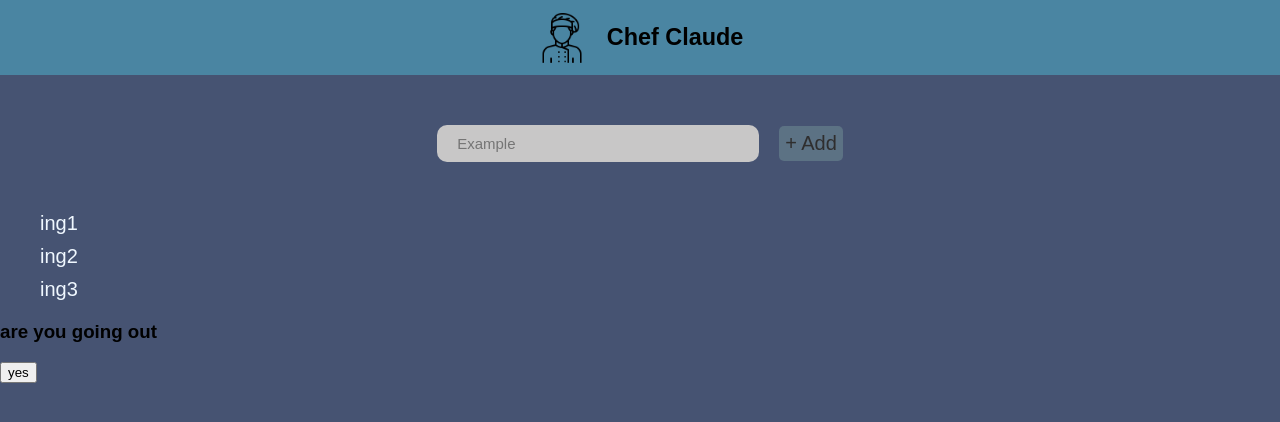
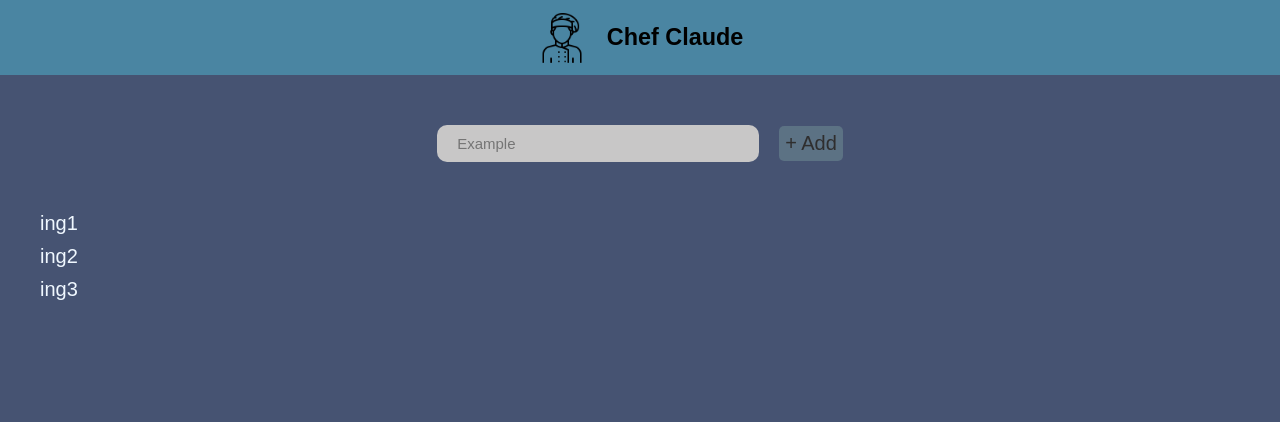
Before and after one commit to walid-amjahdi/Chef_Claude, a React (Create React App) app: page / in a window 1280 px wide. Shown: the top 422 px of the page. Built offline with nearby package versions, Linux system fonts and the light colour scheme.

Commit message:
6:02 9/8

```diff
--- a/src/App.js
+++ b/src/App.js
@@ -1,14 +1,14 @@
 import './App.css';
 import { Header } from './Components/Header';
 import { Main } from './Components/Main';
-import { Ternary } from './Components/Ternary';
+import { FavoriteThings } from './Components/FavoriteThings';
 
 function App() {
   return (
     <>
       <Header />
       <Main />
-      <Ternary />
+      <FavoriteThings />
     </>
   );
 }
--- /dev/null
+++ b/src/Components/FavoriteThings.jsx
@@ -0,0 +1,16 @@
+import { useState } from "react"
+
+export function FavoriteThings()
+{
+    const [myFavorite,setMyFavorite] = useState([])
+    const [favoriteThings,setFavoriteThings] = useState(["1","2","3","4"])
+    return (
+        <>
+            <ul className="IngrediantsList">
+                {myFavorite.map((thing,index)=>(
+                    <li key={index}>{thing}</li>
+                ))}
+            </ul>
+        </>
+    )
+}
--- a/src/Components/Ternary.jsx
+++ /dev/null
@@ -1,18 +0,0 @@
-import { useState } from "react"
-
-export function Ternary()
-{
-    const [isGoingOut ,setIsGoingOut] = useState(true)
-
-    function toggleIsGoingOut()
-    {
-        setIsGoingOut((prev)=> !prev)
-    }
-
-    return (
-        <>
-            <h3>are you going out</h3>
-            <button onClick={toggleIsGoingOut}>{isGoingOut ? "yes" : "no"}</button>
-        </>
-    )
-}
```
